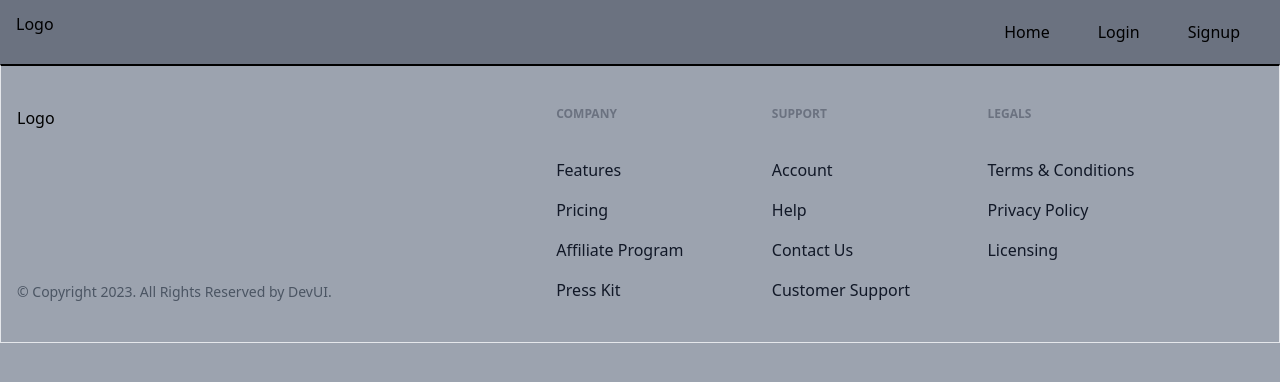
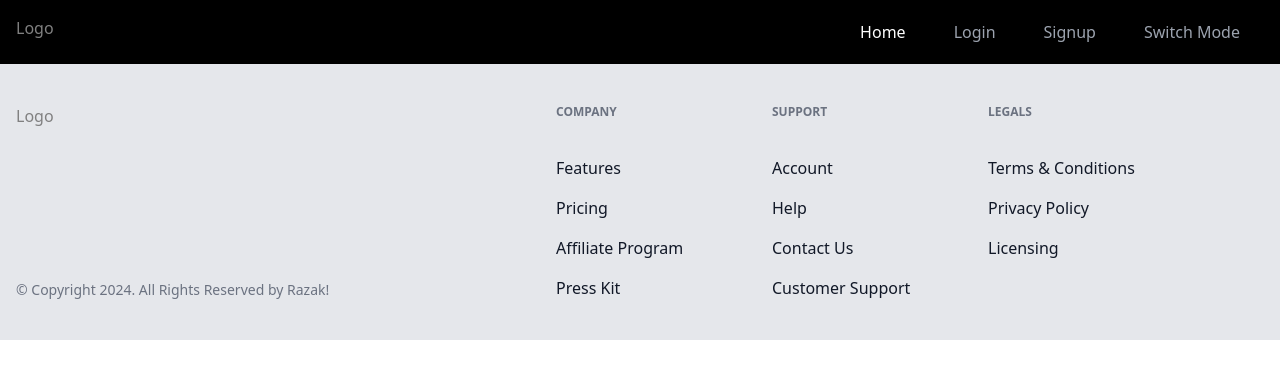
Before and after one commit to razak571/BlogBytes, a React (Vite) app: page / in a window 1280 px wide. Shown: the top 382 px of the page. Built offline with nearby package versions, Linux system fonts and the light colour scheme; no server answers; the HTML template or start-up script is replaced by a standard one.

Commit message:
Style enhancement using tailwind css

```diff
--- a/src/App.css
+++ b/src/App.css
@@ -1,42 +1,21 @@
-/* #root {
-  max-width: 1280px;
-  margin: 0 auto;
-  padding: 2rem;
-  text-align: center;
+@keyframes colorChange {
+  0% {
+    color: #4ade80;
+  } /* lime-400 */
+  25% {
+    color: #f97316;
+  } /* orange-500 */
+  50% {
+    color: #eab308;
+  } /* yellow-500 */
+  75% {
+    color: #3b82f6;
+  } /* blue-500 */
+  100% {
+    color: #4ade80;
+  } /* back to lime-400 */
 }
 
-.logo {
-  height: 6em;
-  padding: 1.5em;
-  will-change: filter;
-  transition: filter 300ms;
+.hover\:animate-colorChange:hover {
+  animation: colorChange 2s infinite;
 }
-.logo:hover {
-  filter: drop-shadow(0 0 2em #646cffaa);
-}
-.logo.react:hover {
-  filter: drop-shadow(0 0 2em #61dafbaa);
-}
-
-@keyframes logo-spin {
-  from {
-    transform: rotate(0deg);
-  }
-  to {
-    transform: rotate(360deg);
-  }
-}
-
-@media (prefers-reduced-motion: no-preference) {
-  a:nth-of-type(2) .logo {
-    animation: logo-spin infinite 20s linear;
-  }
-}
-
-.card {
-  padding: 2em;
-}
-
-.read-the-docs {
-  color: #888;
-} */
--- a/src/App.jsx
+++ b/src/App.jsx
@@ -24,10 +24,10 @@ function App() {
   }, []);
 
   return !loading ? (
-    <div className="min-h-screen flex flex-wrap content-between bg-gray-400">
+    <div className="min-h-screen flex flex-wrap content-between  ">
       <div className="w-full block">
         <Header />
-        <main>
+        <main className="bg-gray-700">
           <Outlet />
         </main>
         <Footer />
--- a/src/components/Footer/Footer.jsx
+++ b/src/components/Footer/Footer.jsx
@@ -1,20 +1,22 @@
 import React from "react";
-import { NavLink } from "react-router-dom";
+import { NavLink, Link } from "react-router-dom";
 import { Logo } from "../index";
 
 function Footer() {
   return (
-    <section className="relative overflow-hidden py-10 bg-gray-400 border border-t-2 border-t-black">
+    <section className="relative overflow-hidden py-10 bg-gray-200">
       <div className="relative z-10 mx-auto max-w-7xl px-4">
         <div className="-m-6 flex flex-wrap">
           <div className="w-full p-6 md:w-1/2 lg:w-5/12">
             <div className="flex h-full flex-col justify-between">
               <div className="mb-4 inline-flex items-center">
-                <Logo width="100px" />
+                <Link to={`/`}>
+                  <Logo width="100px" color="gray" />
+                </Link>
               </div>
               <div>
-                <p className="text-sm text-gray-600">
-                  &copy; Copyright 2023. All Rights Reserved by DevUI.
+                <p className="text-sm text-gray-500">
+                  &copy; Copyright 2024. All Rights Reserved by Razak!
                 </p>
               </div>
             </div>
@@ -27,7 +29,7 @@ function Footer() {
               <ul>
                 <li className="mb-4">
                   <NavLink
-                    className=" text-base font-medium text-gray-900 hover:text-gray-700"
+                    className=" text-base font-medium text-gray-900 hover:text-gray-500"
                     to="/"
                   >
                     Features
@@ -35,7 +37,7 @@ function Footer() {
                 </li>
                 <li className="mb-4">
                   <NavLink
-                    className=" text-base font-medium text-gray-900 hover:text-gray-700"
+                    className=" text-base font-medium text-gray-900 hover:text-gray-500"
                     to="/"
                   >
                     Pricing
@@ -43,7 +45,7 @@ function Footer() {
                 </li>
                 <li className="mb-4">
                   <NavLink
-                    className=" text-base font-medium text-gray-900 hover:text-gray-700"
+                    className=" text-base font-medium text-gray-900 hover:text-gray-500"
                     to="/"
                   >
                     Affiliate Program
@@ -51,7 +53,7 @@ function Footer() {
                 </li>
                 <li>
                   <NavLink
-                    className=" text-base font-medium text-gray-900 hover:text-gray-700"
+                    className=" text-base font-medium text-gray-900 hover:text-gray-500"
                     to="/"
                   >
                     Press Kit
@@ -68,7 +70,7 @@ function Footer() {
               <ul>
                 <li className="mb-4">
                   <NavLink
-                    className=" text-base font-medium text-gray-900 hover:text-gray-700"
+                    className=" text-base font-medium text-gray-900 hover:text-gray-500"
                     to="/"
                   >
                     Account
@@ -76,7 +78,7 @@ function Footer() {
                 </li>
                 <li className="mb-4">
                   <NavLink
-                    className=" text-base font-medium text-gray-900 hover:text-gray-700"
+                    className=" text-base font-medium text-gray-900 hover:text-gray-500"
                     to="/"
                   >
                     Help
@@ -84,7 +86,7 @@ function Footer() {
                 </li>
                 <li className="mb-4">
                   <NavLink
-                    className=" text-base font-medium text-gray-900 hover:text-gray-700"
+                    className=" text-base font-medium text-gray-900 hover:text-gray-500"
                     to="/"
                   >
                     Contact Us
@@ -92,7 +94,7 @@ function Footer() {
                 </li>
                 <li>
                   <NavLink
-                    className=" text-base font-medium text-gray-900 hover:text-gray-700"
+                    className=" text-base font-medium text-gray-900 hover:text-gray-500"
                     to="/"
                   >
                     Customer Support
@@ -109,7 +111,7 @@ function Footer() {
               <ul>
                 <li className="mb-4">
                   <NavLink
-                    className=" text-base font-medium text-gray-900 hover:text-gray-700"
+                    className=" text-base font-medium text-gray-900 hover:text-gray-500"
                     to="/"
                   >
                     Terms &amp; Conditions
@@ -117,7 +119,7 @@ function Footer() {
                 </li>
                 <li className="mb-4">
                   <NavLink
-                    className=" text-base font-medium text-gray-900 hover:text-gray-700"
+                    className=" text-base font-medium text-gray-900 hover:text-gray-500"
                     to="/"
                   >
                     Privacy Policy
@@ -125,7 +127,7 @@ function Footer() {
                 </li>
                 <li>
                   <NavLink
-                    className=" text-base font-medium text-gray-900 hover:text-gray-700"
+                    className=" text-base font-medium text-gray-900 hover:text-gray-500"
                     to="/"
                   >
                     Licensing
--- a/src/components/Header/Header.jsx
+++ b/src/components/Header/Header.jsx
@@ -2,13 +2,12 @@ import React from "react";
 import { Container, Logo, LogoutBtn } from "../index";
 import { Link } from "react-router-dom";
 import { useSelector } from "react-redux";
-import { useNavigate } from "react-router-dom";
+import { useNavigate, useLocation } from "react-router-dom";
 
 function Header() {
   const authStatus = useSelector((state) => state.auth.status); // douth
-
   const navigate = useNavigate();
-
+  const location = useLocation();
   const navItems = [
     {
       name: "Home",
@@ -38,12 +37,12 @@ function Header() {
   ];
 
   return (
-    <header className="py-3 shadow bg-gray-500">
+    <header className="py-3 shadow bg-black">
       <Container>
         <nav className="flex">
-          <div className="mr-4">
+          <div className="mr-4 mt-1">
             <Link to="/">
-              <Logo width="70px" />
+              <Logo width="70px" color="gray" />
             </Link>
           </div>
           <ul className="flex ml-auto">
@@ -52,7 +51,11 @@ function Header() {
                 <li key={item.name}>
                   <button
                     onClick={() => navigate(item.slug)}
-                    className="inline-block px-6 py-2 duration-200 hover:bg-blue-100 rounded-full"
+                    className={` ${
+                      location.pathname === item.slug
+                        ? "text-white  hover:text-indigo-700  "
+                        : "text-gray-400 hover:text-indigo-700"
+                    }  inline-block px-6 py-2 duration-200  `}
                   >
                     {item.name}
                   </button>
@@ -64,6 +67,13 @@ function Header() {
                 <LogoutBtn />
               </li>
             )}
+            <li>
+              <button
+                className={` text-gray-400 inline-block px-6 py-2 duration-200 hover:animate-colorChange`}
+              >
+                Switch Mode
+              </button>
+            </li>
           </ul>
         </nav>
       </Container>
--- a/src/components/Header/LogoutBtn.jsx
+++ b/src/components/Header/LogoutBtn.jsx
@@ -15,7 +15,7 @@ function LogoutBtn() {
   return (
     <button
       onClick={logoutHandler}
-      className="inline-block px-6 py-2 duration-200 hover:bg-blue-100 rounded-full"
+      className=" text-gray-400 inline-block px-6 py-2 duration-200 hover:text-indigo-700 "
     >
       Logout
     </button>
--- a/src/components/Login.jsx
+++ b/src/components/Login.jsx
@@ -27,7 +27,7 @@ function Login() {
   };
 
   return (
-    <div className="flex items-center justify-center w-full ">
+    <div className="flex items-center justify-center w-full bg-gray-400 ">
       <div
         className={`mx-auto w-full max-w-lg bg-gray-100 rounded-xl
         p-10 border border-black/10`}
@@ -38,10 +38,10 @@ function Login() {
           </span>
         </div>
         <h2 className="text-center text-2xl font-bold leading-tight">
-          Sign in to your account
+          Login to your account
         </h2>
         <p className="mt-2 text-center text-base text-black/60">
-          Don&apos;t have any account?&nbps;
+          Don&apos;t have any account?&nbsp;
           <Link
             to="/signup"
             className="font-medium text-primary transition-all duration-200 hover:underline"
@@ -73,7 +73,7 @@ function Login() {
                 required: true,
               })}
             />
-            <Button type="submit" className="w-full">
+            <Button type="submit" className="w-full bg-gray-800">
               Sign in
             </Button>
           </div>
--- a/src/components/Logo.jsx
+++ b/src/components/Logo.jsx
@@ -1,7 +1,12 @@
 import React from "react";
 
-function Logo({ width = "100px" }) {
-  return <div>Logo</div>;
+function Logo({ width = "100px", color }) {
+  return (
+    <>
+      {/* <img src="/logo.svg" alt="alt" /> */}
+      <div style={{ color: color }}>Logo</div>
+    </>
+  );
 }
 
 export default Logo;
--- a/src/components/Select.jsx
+++ b/src/components/Select.jsx
@@ -7,7 +7,11 @@ const Select = React.forwardRef(function Select(
   const id = useId();
   return (
     <div className="w-full">
-      {label && <label htmlFor={id} className=""></label>}
+      {label && (
+        <label htmlFor={id} className="">
+          {label}
+        </label>
+      )}
       <select
         {...props}
         id={id}
--- a/src/components/Signup.jsx
+++ b/src/components/Signup.jsx
@@ -40,12 +40,12 @@ function Signup() {
           Sign in to your account
         </h2>
         <p className="mt-2 text-center text-base text-black/60">
-          Don&apos;t have any account?&nbps;
+          Already have an account?&nbsp;
           <Link
-            to="/signup"
+            to="/login"
             className="font-medium text-primary transition-all duration-200 hover:underline"
           >
-            Sign Up
+            Login
           </Link>
         </p>
         {error && <p className="text-red-600 text-center mt-8"> {error} </p>}
@@ -79,7 +79,7 @@ function Signup() {
                 required: true,
               })}
             />
-            <Button type="submit" className="w-full">
+            <Button type="submit" className="w-full bg-gray-800">
               Create Account
             </Button>
           </div>
```
Also changed, not shown: src/components/post-form/PostForm.jsx (+11 -11 lines).
